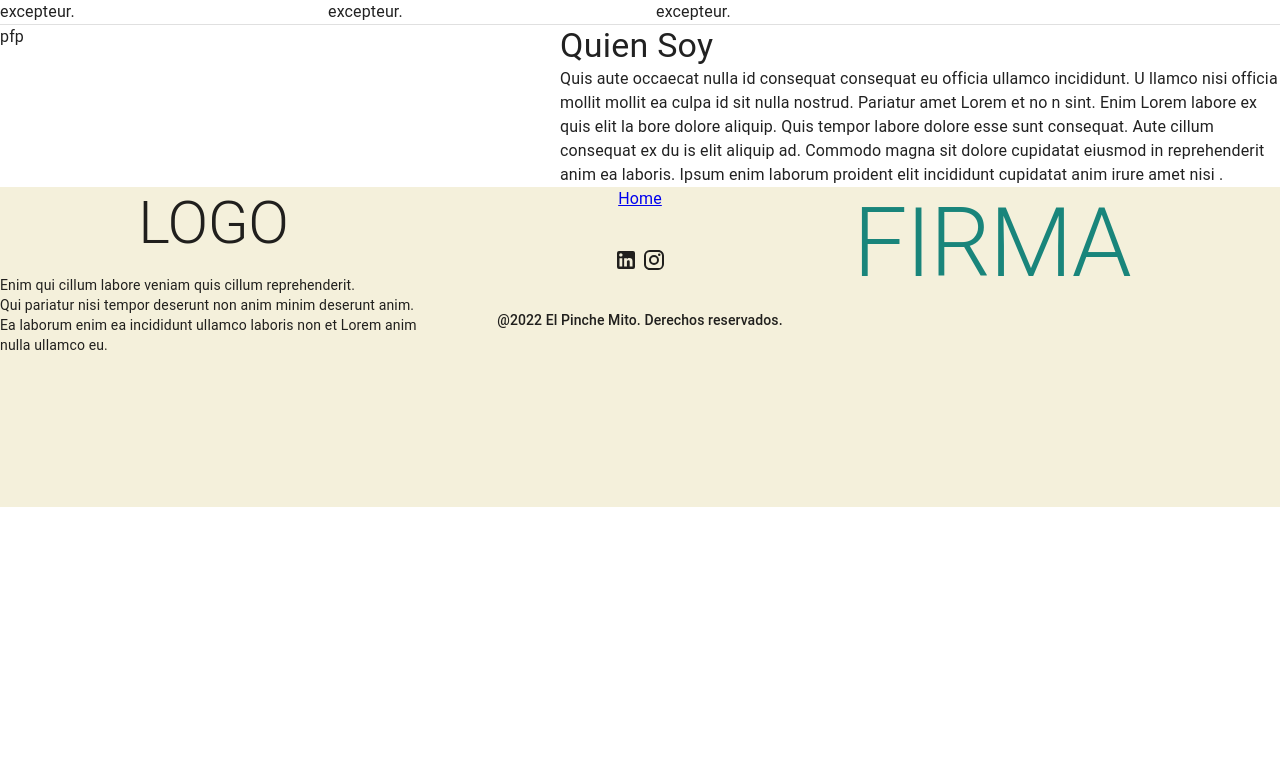
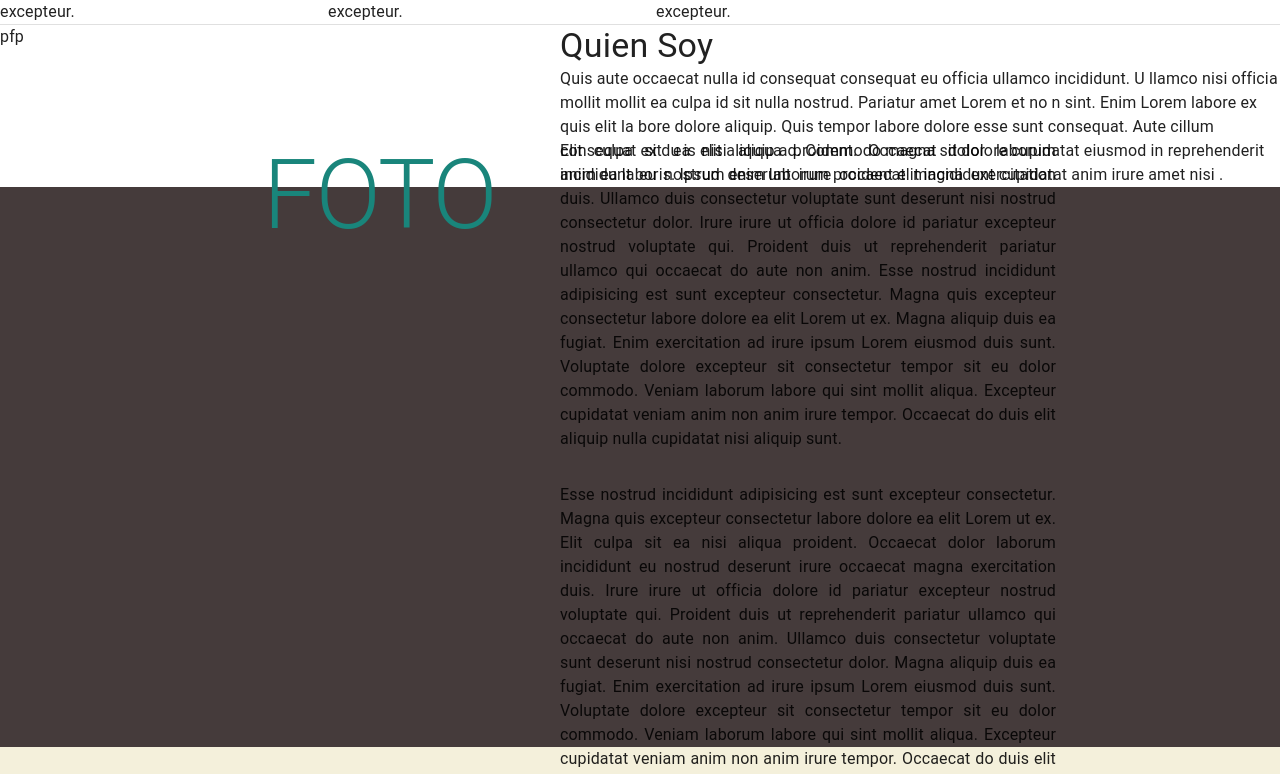
Before and after one commit to francamara/liane, a Next.js app: page / in a window 1280 px wide. Shown: the part 920-1694 px from the top of the page. Before the commit the page ends 1427 px from the top, so only its background shows below. Built offline with nearby package versions, Linux system fonts and the light colour scheme.

Commit message:
feat: basic layout finished, as if

```diff
--- a/components/Footer/index.js
+++ b/components/Footer/index.js
@@ -7,7 +7,7 @@ import InstagramIcon from '@mui/icons-material/Instagram'
 function Footer() {
   return (
     //div fijando altura para PC, TODO hacer que todo funque con grid y usar xs y sm para hacer todo responsive
-    <div style={{ height: '40vh', backgroundColor: '#F4F0DB' }}>
+    <div style={{ height: '30vh', backgroundColor: '#F4F0DB', display: 'flex', alignItems: 'center' }}>
 
       {/*contenedor del footer, con sus tres items, dos de los cuales tambien son contenedores*/}
       <Grid container direction='row' justifyContent='space-around'>
--- /dev/null
+++ b/components/Mensaje/index.js
@@ -0,0 +1,44 @@
+import { Grid, Typography } from '@mui/material'
+import React from 'react'
+
+function Mensaje() {
+  return (
+    //div fijando altura para PC, TODO hacer que todo funque con grid y usar xs y sm para hacer todo responsive
+    <div style={{ height: '70vh', backgroundColor: '#453B3B', display: 'flex', alignItems: 'center' }}>
+      {/*contenedor del Mensaje*/}
+      <Grid container justifyContent='center' spacing={8}>
+
+        {/*foto asociada a mensaje*/}
+        <Grid item xs={3} container justifyContent='flex-end'>
+          <Typography variant='h1'>
+            FOTO
+          </Typography>
+        </Grid>
+
+        {/*texto mensaje*/}
+        <Grid item xs={5}>
+          <Typography variant='body1' align='justify' mb={4}>
+            Elit culpa sit ea nisi aliqua proident. Occaecat dolor laborum incididunt eu nostrud deserunt irure occaecat magna exercitation duis.
+            Ullamco duis consectetur voluptate sunt deserunt nisi nostrud consectetur dolor.
+            Irure irure ut officia dolore id pariatur excepteur nostrud voluptate qui. Proident duis ut reprehenderit pariatur ullamco qui occaecat do aute non anim.
+            Esse nostrud incididunt adipisicing est sunt excepteur consectetur. Magna quis excepteur consectetur labore dolore ea elit Lorem ut ex.
+            Magna aliquip duis ea fugiat. Enim exercitation ad irure ipsum Lorem eiusmod duis sunt. Voluptate dolore excepteur sit consectetur tempor sit eu dolor commodo.
+            Veniam laborum labore qui sint mollit aliqua. Excepteur cupidatat veniam anim non anim irure tempor. Occaecat do duis elit aliquip nulla cupidatat nisi aliquip sunt.
+          </Typography>
+
+          <Typography variant='body1' align='justify'>
+            Esse nostrud incididunt adipisicing est sunt excepteur consectetur. Magna quis excepteur consectetur labore dolore ea elit Lorem ut ex.
+            Elit culpa sit ea nisi aliqua proident. Occaecat dolor laborum incididunt eu nostrud deserunt irure occaecat magna exercitation duis.
+            Irure irure ut officia dolore id pariatur excepteur nostrud voluptate qui. Proident duis ut reprehenderit pariatur ullamco qui occaecat do aute non anim.
+            Ullamco duis consectetur voluptate sunt deserunt nisi nostrud consectetur dolor.
+            Magna aliquip duis ea fugiat. Enim exercitation ad irure ipsum Lorem eiusmod duis sunt. Voluptate dolore excepteur sit consectetur tempor sit eu dolor commodo.
+            Veniam laborum labore qui sint mollit aliqua. Excepteur cupidatat veniam anim non anim irure tempor. Occaecat do duis elit aliquip nulla cupidatat nisi aliquip sunt.
+          </Typography>
+        </Grid>
+
+      </Grid>
+    </div >
+  )
+}
+
+export default Mensaje
--- a/pages/index.js
+++ b/pages/index.js
@@ -2,6 +2,7 @@ import React from 'react'
 import Head from 'next/head'
 import Header from '../components/Header'
 import Hero from '../components/Hero'
+import Mensaje from '../components/Mensaje'
 import Footer from '../components/Footer'
 
 export default function Home() {
@@ -12,9 +13,10 @@ export default function Home() {
         <meta name="description" content="Sitio oficial del podcast El Pinche Mito" />
         <link rel="icon" href="/favicon.ico" />
       </Head>
-      <Header></Header>
-      <Hero></Hero>
-      <Footer></Footer>
+      <Header />
+      <Hero />
+      <Mensaje />
+      <Footer />
     </div>
   )
 }
```
